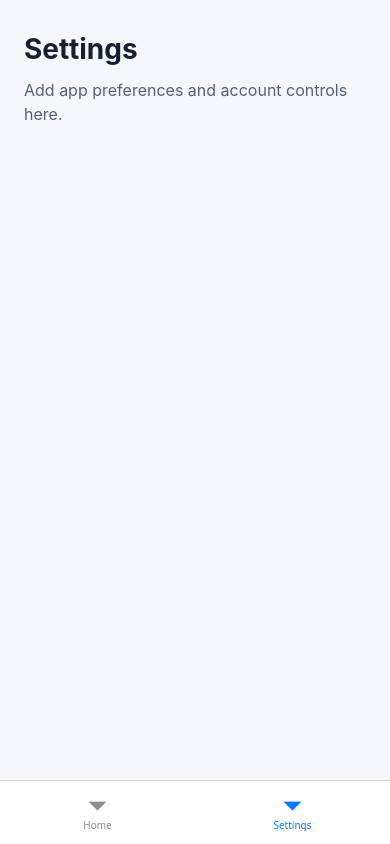
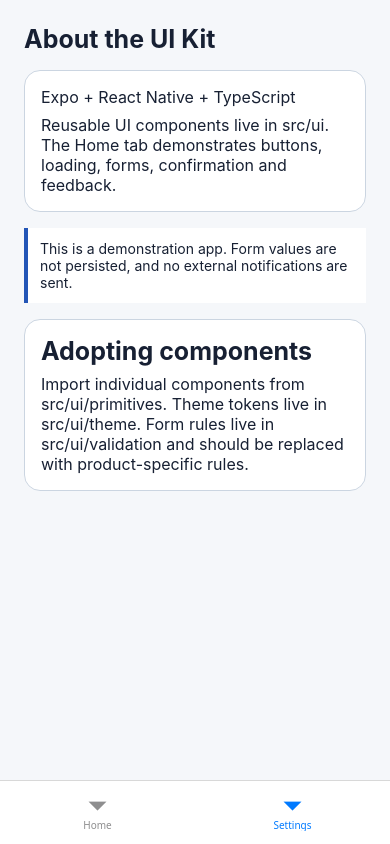
Before and after one commit to spider-su/mobile_template, a React Native app: screen /Settings in a window 390 px wide. Built offline with nearby package versions, Linux system fonts and the light colour scheme.

Commit message:
Document showcase boundaries in Settings

```diff
--- a/src/screens/SettingsScreen.tsx
+++ b/src/screens/SettingsScreen.tsx
@@ -1,21 +1,16 @@
-import { StyleSheet, Text, View } from 'react-native';
-import { SafeAreaView } from 'react-native-safe-area-context';
-import { appSafeAreaEdges } from '../platform/safeArea';
+import { AppCard, AppScreen, AppText, FeedbackBanner } from '../ui/primitives';
 
 export function SettingsScreen() {
-  return (
-    <SafeAreaView edges={appSafeAreaEdges} style={styles.safe}>
-      <View style={styles.content}>
-        <Text style={styles.title}>Settings</Text>
-        <Text style={styles.body}>Add app preferences and account controls here.</Text>
-      </View>
-    </SafeAreaView>
-  );
+  return <AppScreen>
+    <AppText title>About the UI Kit</AppText>
+    <AppCard>
+      <AppText>Expo + React Native + TypeScript</AppText>
+      <AppText>Reusable UI components live in src/ui. The Home tab demonstrates buttons, loading, forms, confirmation and feedback.</AppText>
+    </AppCard>
+    <FeedbackBanner message="This is a demonstration app. Form values are not persisted, and no external notifications are sent." />
+    <AppCard>
+      <AppText title>Adopting components</AppText>
+      <AppText>Import individual components from src/ui/primitives. Theme tokens live in src/ui/theme. Form rules live in src/ui/validation and should be replaced with product-specific rules.</AppText>
+    </AppCard>
+  </AppScreen>;
 }
-
-const styles = StyleSheet.create({
-  safe: { flex: 1, backgroundColor: '#F5F7FA' },
-  content: { flex: 1, padding: 24, paddingTop: 32 },
-  title: { color: '#172033', fontSize: 28, fontWeight: '700' },
-  body: { color: '#526178', fontSize: 16, lineHeight: 24, marginTop: 12 }
-});
```
